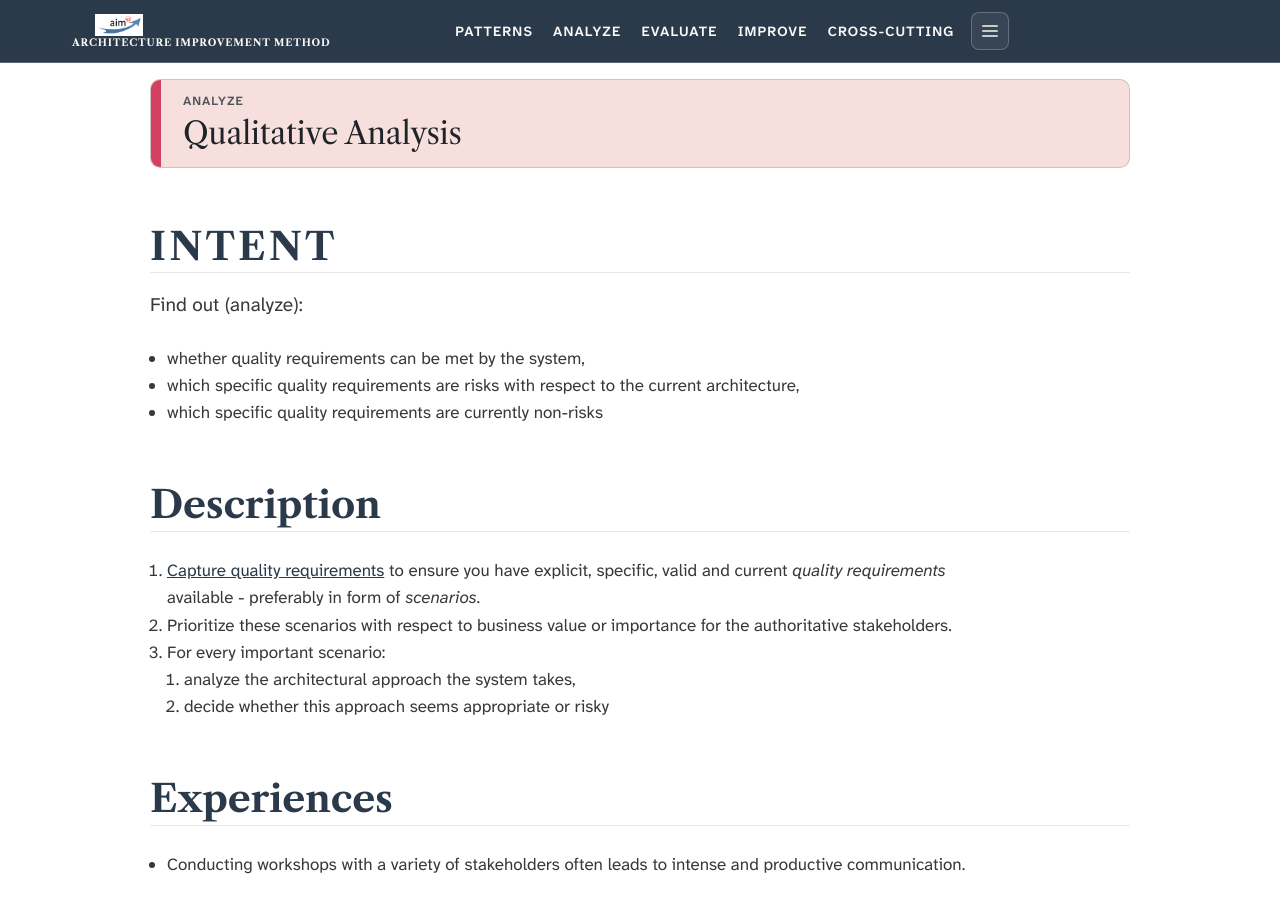
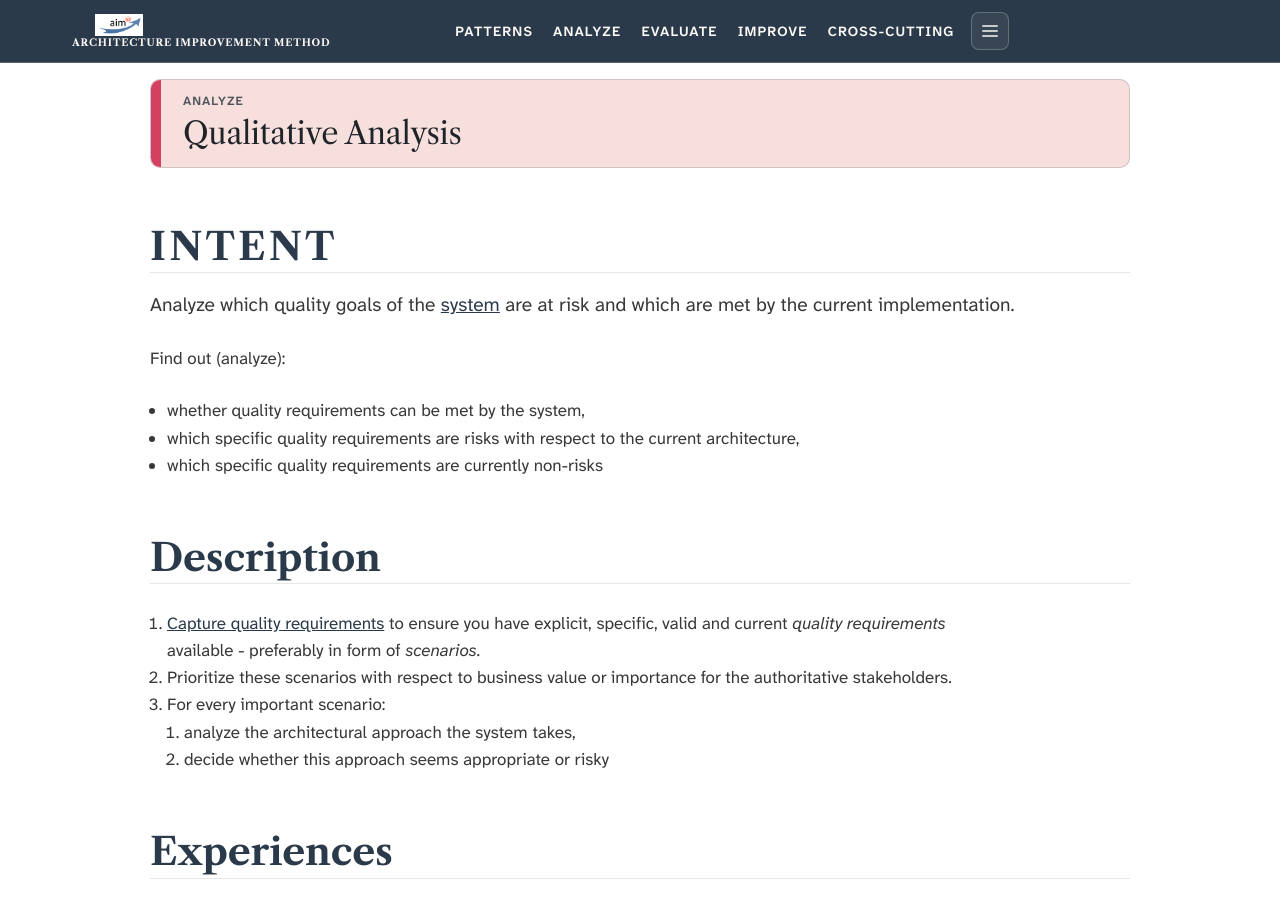
Before and after one commit to aim42/aim42.org-site, a Jekyll site: the page built from _patterns/qualitative-analysis.md, in a window 1280 px wide and 900 px high. Built offline with Jekyll 4.4.1, drawn with Linux system fonts in a browser that asks for light colours.

Commit message:
Fix analyze intents that were lead-ins or carried relations
Co-Authored-By: Claude Opus 5.5 <noreply@anthropic.com>

```diff
--- a/_patterns/qualitative-analysis.md
+++ b/_patterns/qualitative-analysis.md
@@ -1,9 +1,11 @@
 ---
 title: Qualitative Analysis
 phase: analyze
-intent: "Find out (analyze):"
+intent: Analyze which quality goals of the [system](/glossary/#system) are at risk and which are met by the current implementation.
 status: complete
 ---
+
+Find out (analyze):
 
 * whether quality requirements can be met by the system,
 * which specific quality requirements are risks with respect to the current architecture,
```
Also changed, not shown: _patterns/hierarchical-quality-model.md (+1 -0 lines), _patterns/root-cause-analysis.md (+3 -1 lines), _patterns/static-code-analysis.md (+3 -1 lines), _patterns/user-analysis.md (+2 -1 lines).
